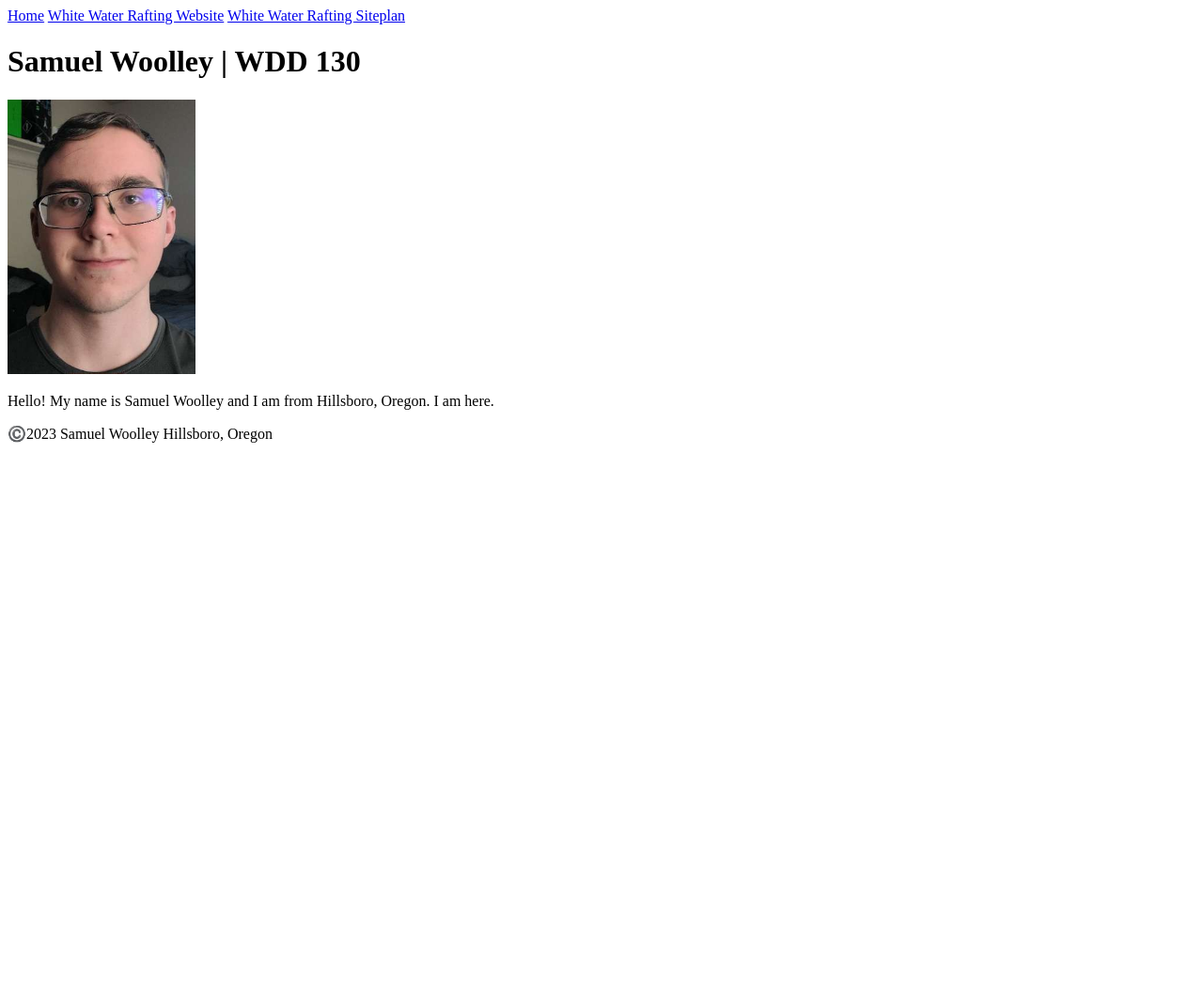
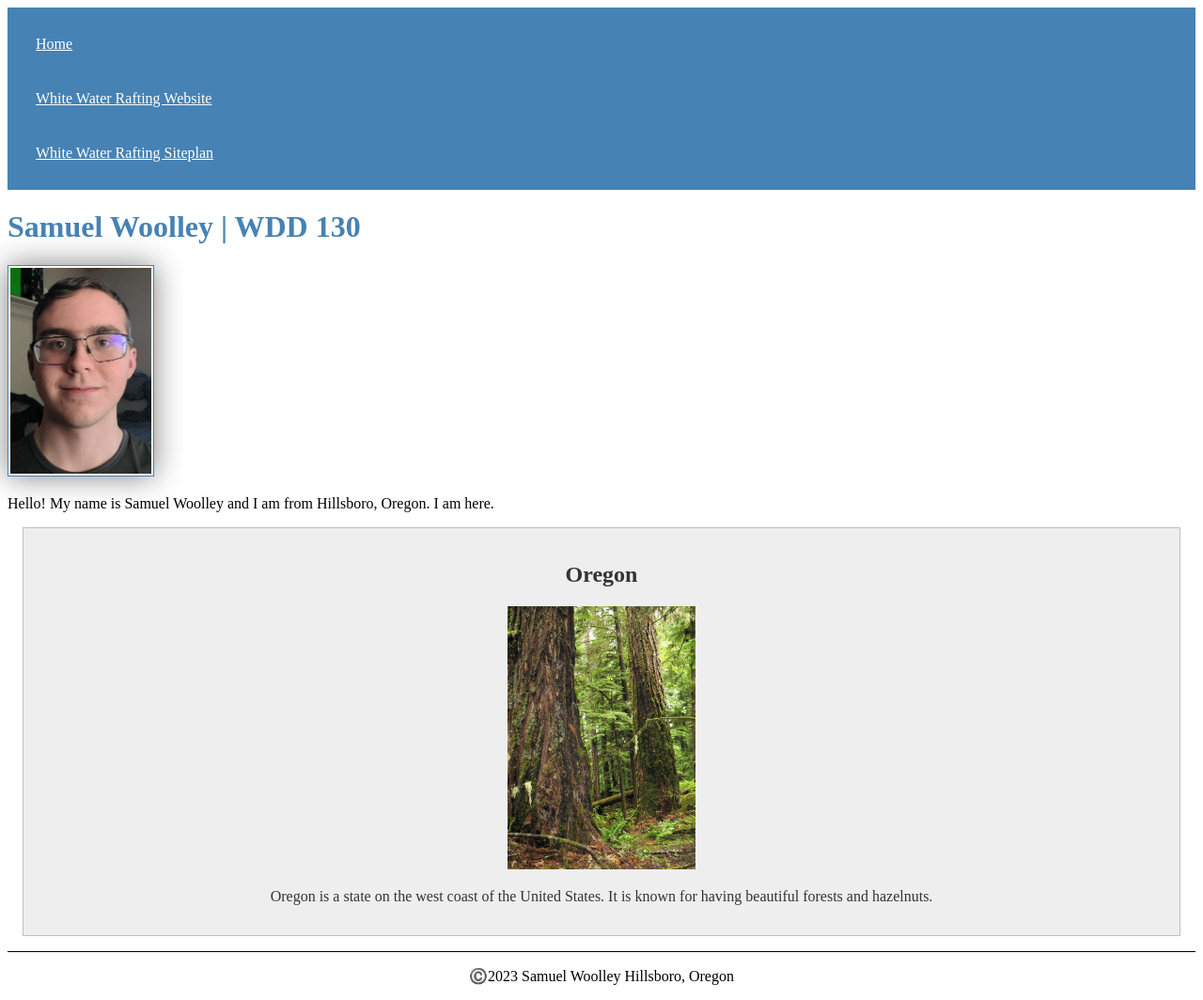
Before and after one commit to SaWools/SaWools.github.io, a plain HTML site: page index.html in a window 1280 px wide. Shown: the whole page at 94% size. Before the commit the page ends 800 px from the top, so only its background shows below. Drawn offline with Linux system fonts and the light colour scheme.

Commit message:
Changes to be committed: 	new file:   images/oregon.jpg 	modified:   index.html 	new file:   styles/styles.css

```diff
--- a/index.html
+++ b/index.html
@@ -4,6 +4,9 @@
         <meta charset="utf-8">
         <meta name="viewport" content="width=device-width, initial-scale=1.0">
         <title>Samuel Woolley | WDD 130</title>
+        <meta name="description" content="Description">
+        <meta name="author" content="Samuel Woolley">
+        <link rel="stylesheet" href="styles/styles.css">
     </head>
     <body>
         <header>
@@ -18,6 +21,11 @@
             <img src="images/profile.jpg" alt="Hello, my name is Samuel Woolley" width="200">
             <p>Hello! My name is Samuel Woolley and I am from Hillsboro, Oregon. I am here.</p>
         </main>
+        <aside>
+            <h2>Oregon</h2>
+            <img src="images/oregon.jpg" alt="Oregon">
+            <p>Oregon is a state on the west coast of the United States. It is known for having beautiful forests and hazelnuts.</p>
+        </aside>
         <footer>
             <p>©️2023 Samuel Woolley Hillsboro, Oregon</p>
         </footer>
--- /dev/null
+++ b/styles/styles.css
@@ -0,0 +1,40 @@
+nav{
+    background-color: steelblue;
+    padding: 10px;
+}
+nav a{
+    color: white;
+    display: block;
+    padding: 20px;
+}
+h1{
+    color: steelblue;
+}
+main img{
+    width: 150px;
+    height: auto;
+    border: 1px solid steelblue;
+    padding: 2px;
+    box-shadow: 0 0 30px gray;
+}
+p{padding: 0;}
+main{
+    max-width: 840px;
+}
+aside{
+    margin: 1em;
+    border: 1px solid rgba(0,0,0,0.2);
+    padding: 1em;
+    background-color: #eee;
+    color: #333;
+    text-align: center;
+}
+aside img{
+    width: 200px;
+    height: auto;
+}
+footer{
+    margin-top: 1em;
+    border-top: 1px solid #000;
+    text-align: center;
+}
```
Also changed, not shown: images/oregon.jpg (added).
